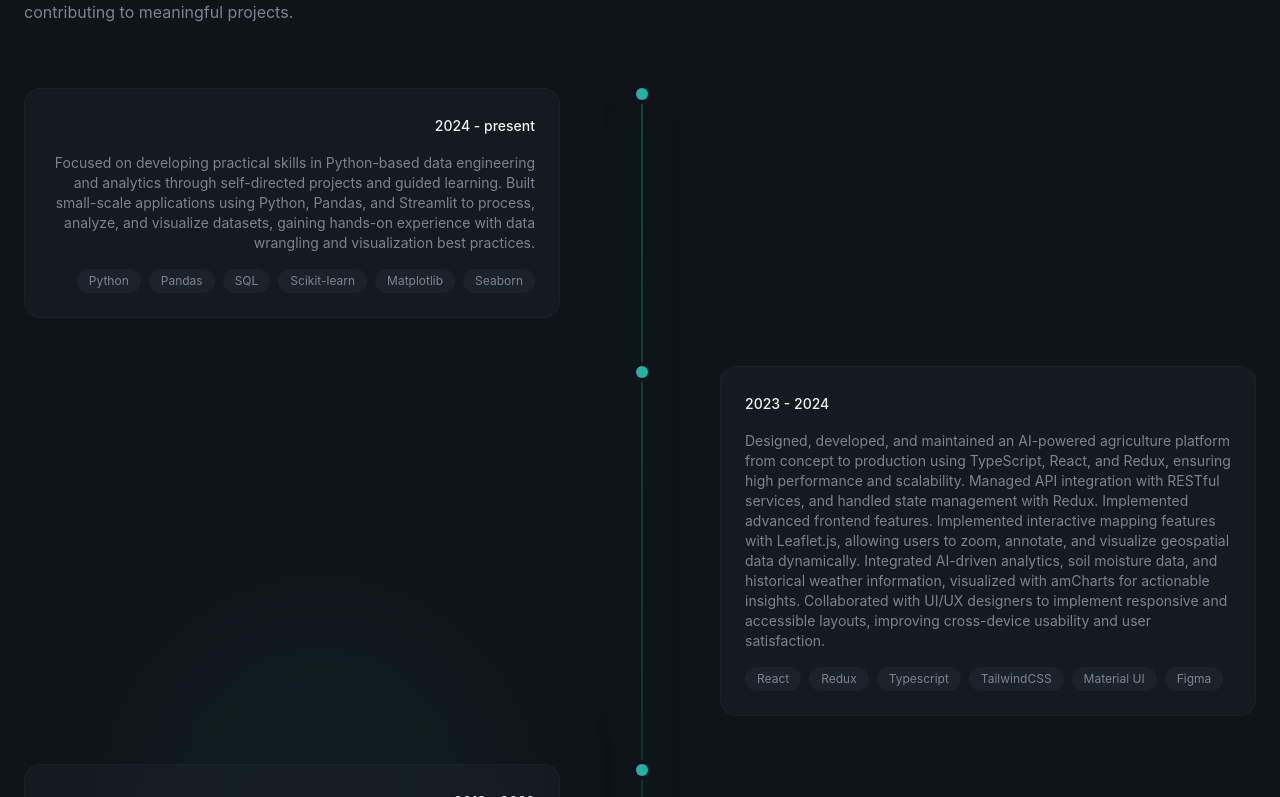
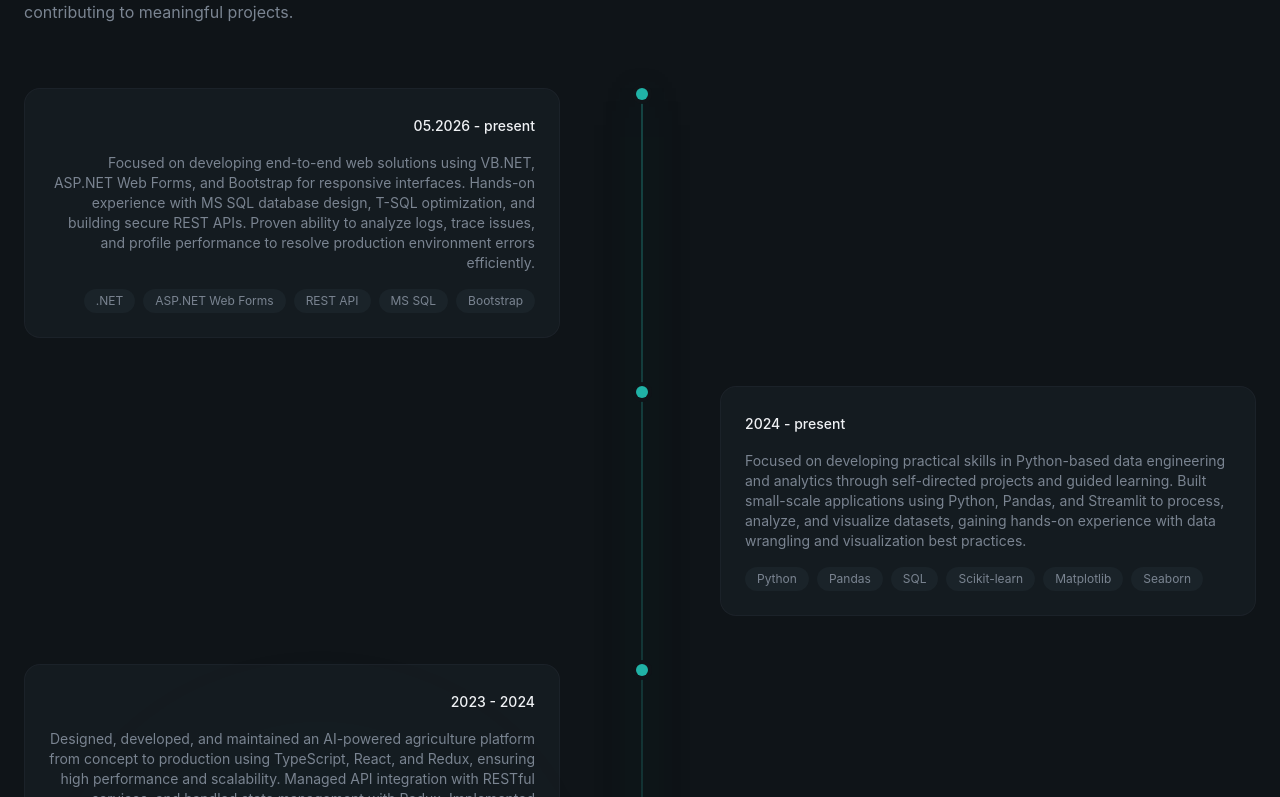
Before and after one commit to MGoorna/personal-portfolio, a React (Vite) app: page / in a window 1280 px wide. Shown: the part 5023-5820 px from the top of the page. Built offline with nearby package versions, Linux system fonts and the light colour scheme.

Commit message:
new experience

```diff
--- a/src/sections/Experience.jsx
+++ b/src/sections/Experience.jsx
@@ -1,5 +1,12 @@
 
 const experiences = [
+    {
+    period: '05.2026 - present',
+    title: 'Software Engineer',
+    description: 'Focused on developing end-to-end web solutions using VB.NET, ASP.NET Web Forms, and Bootstrap for responsive interfaces. Hands-on experience with MS SQL database design, T-SQL optimization, and building secure REST APIs. Proven ability to analyze logs, trace issues, and profile performance to resolve production environment errors efficiently.',
+    technologies: [".NET", "ASP.NET Web Forms", "REST API", "MS SQL", "Bootstrap" ],
+    current: true,
+  },
   {
     period: '2024 - present',
     title: 'Junior Data Scientist',
--- a/src/sections/Projects.tsx
+++ b/src/sections/Projects.tsx
@@ -43,14 +43,11 @@ const Projects = () => {
               <div className='absolute inset-0 flex items-center justify-center gap-4 opacity-0 group-hover:opacity-100 transition-opacity duration-300'>
                 <a
                   href={projects.link}
+                  target='_blank'
+                  rel='noopener noreferrer'
                   className='p-3 rounded-full glass hover:bg-primary hover:text-primary-foreground transition-all'
                 ><ArrowUpRight className='w-5 h-5' /></a>
-{/*                 <a
-                  href={projects.link}
-                  className='p-3 rounded-full glass hover:bg-primary hover:text-primary-foreground transition-all'
-                >
-                  <Github className='w-5 h-5'/>
-                  </a> */}
+
               </div>
             </div>
            {/*  Content */}
```
